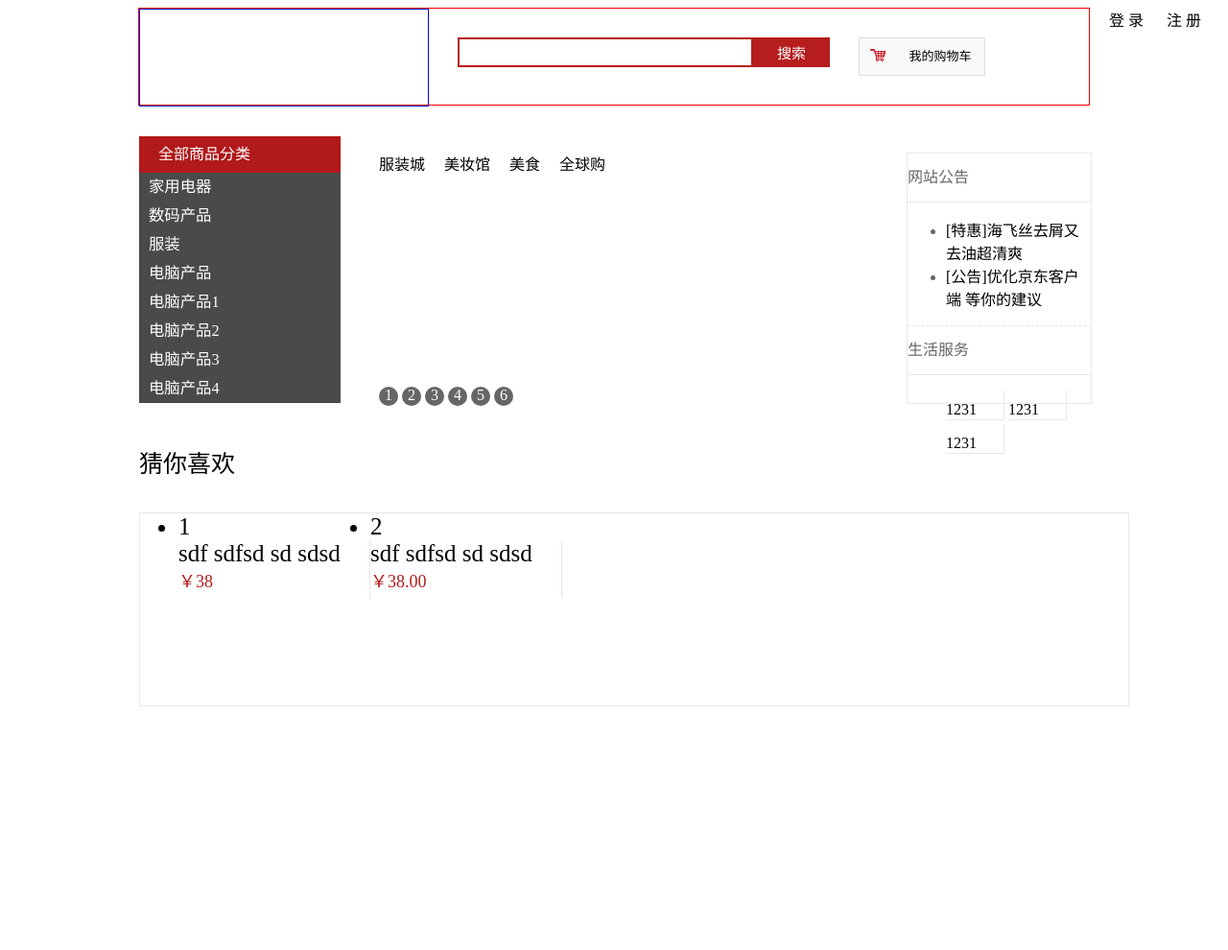
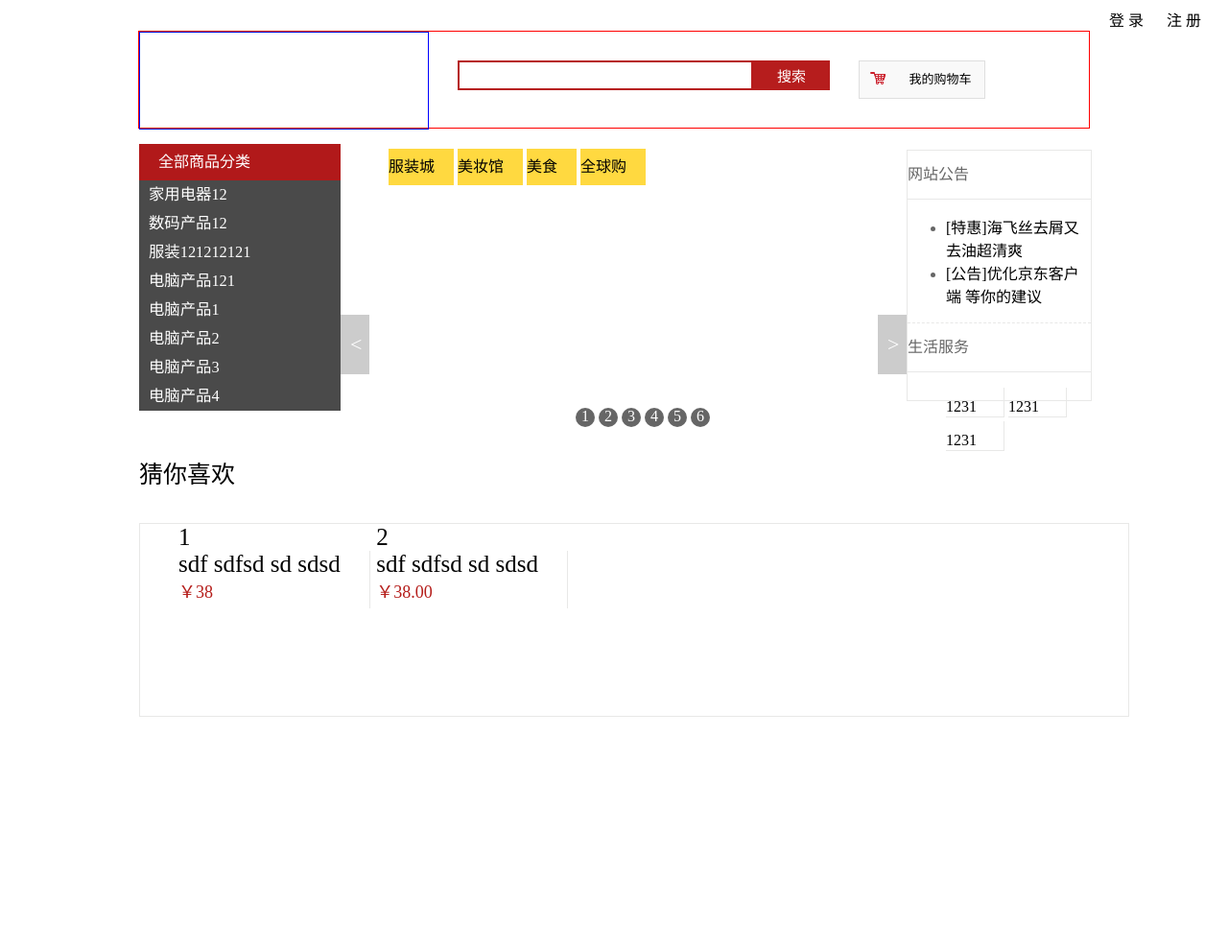
Before and after one commit to joriscai/project-practice, a PHP site: page /DbName/Application/Home/View/Index/index.html in a window 1280 px wide. Shown: the top 990 px of the page at 96% size. After the commit the page ends 747 px from the top, so only its background shows below. Run offline with PHP 8.4, Linux system fonts and the light colour scheme; some libraries are stand-ins or nearby versions.

Commit message:
首页完成导航栏、重新布局

```diff
--- a/Application/Home/View/Index/index.html
+++ b/Application/Home/View/Index/index.html
@@ -13,28 +13,102 @@
 
    </style>
    <script type="text/javascript">
-   		$(function(){
-   			$(".dd-inner .item").hover(function(){
+//----------------------------导航栏效果代码-----------------------//
+   		/*$(function(){
+   			$(".item").hover(function(){
+
    				$(".dorpdown-layer").fadeIn();
    				var index=$(this).index(".dd-inner .item");
 
    				if (!($(this).hasClass("hover"))) {
+
    				}
+   				else{}
+
    				$(this).addClass("hover").siblings().removeClass("hover");
 
-   				$($(".dorpdown-layerin")[index]).fadeIn().siblings().fadeOut();
+   				$($(".dorpdown-layerin")[index]).css("display","block").siblings().css("display","none");
 
    			},function(){
 			});
    			$(".dd-inner").mouseleave(function(){
 			$(".dorpdown-layer").fadeOut();
-			/*$(".dorpdown-layerin").fadeOut();*/
-			$(".dd-inner .item").removeClass("menulihover");
+			$(".dorpdown-layerin").fadeOut();
+			$(".dd-inner .item").removeClass("hover");
+
+			});
+
+   		})
+   		*/
+   		$(function(){
+   			$(".dd .item").hover(function(){
+
+   				$(".dorpdown-layer").fadeIn();
+   				var index=$(this).index(".dd-inner .item");
+   				$(this).addClass("hover").siblings().removeClass("hover");
+
+   				$($(".dorpdown-layerin")[index]).fadeIn().siblings().css("display","none");
+
+   			},function(){
+			});
+   			$(".dd").mouseleave(function(){
+			$(".dorpdown-layer").fadeOut();
+			$(".dorpdown-layerin").fadeOut();
+			$(".dd-inner .item").removeClass("hover");
 
 			});
 
    		})
 
+//-------- 图片轮播效果代码--------------------------------------------//
+
+   		$(function() {
+			/* 自动调整高度*/
+			var aheight=window.screen.availHeight;//取出屏幕的工作区
+			$(".main").css("height",aheight/1.82);
+			$(".picture").css("height",aheight/3.8);
+
+
+			/*自动播放*/
+			var curIndex=0;
+			var nextIndex=1;
+			var countOfImg=5;
+
+			autoTurn=function(){
+				$("#"+"ppt"+curIndex).fadeOut(10);
+				$("#"+"ppt"+nextIndex).fadeIn(10);
+				$("#"+curIndex).removeClass("selected")
+				$("#"+nextIndex).addClass("selected");
+				curIndex=nextIndex;
+				nextIndex=(nextIndex+1)%countOfImg;
+			};
+
+			var timeTurn=setInterval("autoTurn()",3000);//设置定时器
+
+
+			$(".pptb,.selected").mouseover(function(){
+				if(timeTurn != 0){
+					clearInterval(timeTurn);
+					timeTurn=0;
+				}
+
+				if(curIndex==this.id) {return;}
+				else{
+					$("#"+"ppt"+this.id).fadeIn(10);
+					$("#"+"ppt"+curIndex).fadeOut(10);
+					$("#"+curIndex).removeClass("selected")
+					$("#"+this.id).addClass("selected");
+					curIndex=this.id;
+					nextIndex=(this.id+1)%countOfImg;
+			}
+			});
+
+			$(".button-list").mouseout(function(){
+
+				timeTurn=setInterval("autoTurn()",3000);
+			});
+
+			});
    </script>
 </head>
 <body>
@@ -44,6 +118,7 @@
 			<a href="{:U('Home/User/regedit')}">注  册</a>
 		</div>
 	</div>
+	<div style="clear:both; height:0;"></div>
     <div class="logosearch" style="border:1px solid red;">
 		<div class="logo" style="border:1px solid blue;">
 		</div>
@@ -67,20 +142,22 @@
 				</div>
 				<div class="dd">
 					<div class="dd-inner">
-						<div class="item" id="">
-							<h3><a target="_blank" href="#">家用电器</a></h3>
+						<div class="item" >
+							<h3><a target="_blank" href="#">家用电器12</a></h3>
+
 					   	</div>
 						<div class="item" >
-							<h3><a target="_blank" href="#">数码产品</a></h3>
+							<h3><a target="_blank" href="#">数码产品12</a></h3>
 					   	</div>
 					   	<div class="item" >
-							<h3><a target="_blank" href="#">服装</a></h3>
+							<h3><a target="_blank" href="#">服装121212121</a></h3>
 					   	</div>
 					   	<div class="item" >
-							<h3><a target="_blank" href="#">电脑产品</a></h3>
+							<h3><a target="_blank" href="#">电脑产品121</a></h3>
 					   	</div>
 						<div class="item" >
 							<h3><a target="_blank" href="#">电脑产品1</a></h3>
+
 					   	</div>
 					   	<div class="item" >
 							<h3><a target="_blank" href="#">电脑产品2</a></h3>
@@ -93,24 +170,29 @@
 					   	</div>
 					</div>
 					<div class="dorpdown-layer" >
-						<div class=".dorpdown-layerin">家电脑城顶替枯无可奈何花落去枯燥轩辕丧权辱国是置顶帖</div>
-						<div class=".dorpdown-layerin">111家电脑城顶替枯无可奈何花落去枯燥轩辕丧权辱国是置顶帖</div>
-						<div class=".dorpdown-layerin">222家电脑城顶替枯无可奈何花落去枯燥轩辕丧权辱国是置顶帖</div>
+						<div class="dorpdown-layerin">家电脑城顶替枯无可奈何花落去枯燥轩辕丧权辱国是置顶帖</div>
+						<div class="dorpdown-layerin">111家电脑城顶替枯无可奈何花落去枯燥轩辕丧权辱国是置顶帖</div>
+						<div class="dorpdown-layerin">222家电脑城顶替枯无可奈何花落去枯燥轩辕丧权辱国是置顶帖</div>
+						<div class="dorpdown-layerin">33家电脑城顶替枯无可奈何花落去枯燥轩辕丧权辱国是置顶帖</div>
+						<div class="dorpdown-layerin">44家电脑城顶替枯无可奈何花落去枯燥轩辕丧权辱国是置顶帖</div>
+						<div class="dorpdown-layerin">55家电脑城顶替枯无可奈何花落去枯燥轩辕丧权辱国是置顶帖</div>
+						<div class="dorpdown-layerin">66家电脑城顶替枯无可奈何花落去枯燥轩辕丧权辱国是置顶帖</div>
+						<div class="dorpdown-layerin">77家电脑城顶替枯无可奈何花落去枯燥轩辕丧权辱国是置顶帖</div>
 					</div>
 	        	</div>
 	        </div>
 	        <div id="navitems">
-	        	<ul id="navitems-group1">
-					<li id="nav-fashion" class="fore1">
+	        	<ul id="">
+					<li  class="fore">
 						<a target="_blank" href="http://channel.jd.com/fashion.html">服装城</a>
 					</li>
-					<li id="nav-beauty" class="fore2">
+					<li class="fore">
 						<a target="_blank" href="http://channel.jd.com/beautysale.html">美妆馆</a>
 					</li>
-					<li id="nav-chaoshi" class="fore3">
+					<li class="fore">
 						<a target="_blank" href="http://channel.jd.com/chaoshi.html">美食</a>
 					</li>
-					<li id="nav-jdww" class="fore4">
+					<li class="fore">
 						<a target="_blank" href="http://www.jd.hk/">全球购</a>
 					</li>
 				</ul>
@@ -144,6 +226,10 @@
 				<li class="slider-item">5</li>
 				<li class="slider-item">6</li>
 			</ul>
+			<div class="slider-page" style="display: block;">
+				<a href="javascript:void(0)" class="slider-prev">&lt;</a>
+				<a href="javascript:void(0)" class="slider-next">&gt;</a>
+			</div>
 		</div>
 		<div class="news-serv">
 			<div class="news">
--- a/Public/CSS/index.css
+++ b/Public/CSS/index.css
@@ -1,8 +1,315 @@
+a{
+	color: black;
+	text-decoration: none;
+	padding:0px 20px 0px 0px;
+}
+a:hover{
+	color: red;
+	text-decoration: none;
+
+}
+a:visited{
+	color: black;
+	text-decoration: none;
+	padding:0px 20px 0px 0px;
+}
+a:active{
+	color: black;
+	text-decoration: none;
+	padding:0px 20px 0px 0px;
+}
+.w{
+	width:990px;
+	margin: 0 auto;
+	height: 300px;
+}
+.hover{
+	background-color: red;
+}
+.show{
+	display: block;
+}
+.logosearch{
+	margin: 0px auto;
+	width: 990px;
+	height:100px;
+}
+.logo{
+	float: left;
+	width:300px;
+	height:100px;
+}
+.search{
+	margin: 30px;
+	float: left;
+	}
+#searchtext{
+	display: inline;
+	height: 25px;
+	width: 300px;
+	border:2px solid #B61D1D;
+	font-size:23px;
+	float: left;
+}
+.search button{
+	height: 31px;
+	width: 80px;
+	border:2px solid #B61D1D;
+	background: #B61D1D;
+	color: white;
+	font-size: 15px;
+	}
+
+.shopbar{
+	width: 130px;
+	float: left;
+	margin-top: 30px;
+	text-align: center;
+	line-height: 38px;
+	background-color: #F9F9F9;
+	border:1px solid #DFDFDF;
+	font-size: 13px;
+}
+.shopl{
+	float: left;
+	margin:10px;
+	width: 18px;
+	height: 18px;
+	background: url(../img/jd2015img.png) 0 -58px no-repeat;
+}
+.shop a{
+	padding: 0px;
+	margin: 0px;
+}
+.nav{
+	width:800px;
+
+	line-height: 38px;
+	height: auto;
+
+}
+.nav ul{
+	list-style: none;
+}
+.nav ul li{
+	list-style: none;
+}
+#categorys{
+	margin-top:15px;
+	background-color: #B1191A;
+	height: 44px;
+	width: 210px;
+
+}
+#categorys a{
+	padding: 0 10px;
+}
+.dd{
+	z-index: 1;
+	font-size:14px;
+	width: 800px;
+	height: 260px;
+	position: relative;
+}
+.dd-inner{
+	width: 210px;
+
+	background: #4a4a4a;
+	z-index: 10;
+}
+.dt{
+	padding: 0 10px;
+}
+.dt a{
+	color: white;
+}
+#navitems{
+	margin: 10px;
+	padding: 0px;
+	position: relative;
+	top:-55px;
+	left:210px;
+	//background-color: #ffd940;
+}
+#navitems li{
+	display: inline-block;
+	background-color: #ffd940;
+}
+
+.item{
+
+	color: white;
+	margin: 0px;
+	padding: 0px;
+	height: 30px;
+	width: 210px;
+}
+.item a{
+	color: white;
+}
+.item h3{
+	font-weight: normal;
+	margin: 0px;
+	padding: 0px;
+	line-height: 30px;
+}
+.dorpdown-layer{
+	position: relative;
+	top:-240px;
+	left: 210px;
+	height: 100px;
+	display: none;
+	margin: 0px;
+	padding: 0px;
+	width: 590px;
+}
+.dorpdown-layerin{
+	display: none;
+	display: inline-block;
+	z-index: 50;
+	height: 240px;
+	background:rgba(0, 0, 0, 0.2);
+	margin: 0px;
+	padding: 0px;
+	width: 590px;
+}
+.slider{
+	width: 590px;
+	position: relative;
+	top:-70px;
+	//border: 1px black solid;
+	left: 210px;
+	height: 240px;
+}
+.slider ul{
+	width: 590px;
+	list-style: none;
+	height: 260px;
+}
+.slider ul li{
+	display: list-item;
+	display: inline-block;
+	width: 590px;
+	height: 250px;
+}
+.slider-extra{
+	width: 590px;
+	position: relative;
+	top:-95px;
+	left: 210px;
+	text-align: center;
+}
+.slider-page a {
+	position: absolute;
+	top: 40%;
+	margin-top: -105px;
+	z-index: 1;
+	display: block;
+	width: 0px;
+	height: 62px;
+	line-height: 62px;
+	background: rgba(0,0,0,0.2);
+	color: #fff;
+	text-align: center;
+	font-size: 22px;
+	padding-left: 10px;
+}
+.slider-prev{
+	left: 0px;
+}
+.slider-next{
+	right: 0px;
+}
+.slider-item{
+	display: inline-block;
+	border-radius: 50%;
+	width: 20px;
+	height: 20px;
+	text-align: center;
+	background-color: #666;
+	color: white;
+}
+.news-serv{
+	width: 191px;
+	position: relative;
+	left: 800px;
+	top: -400px;
+	border: 1px solid #E8E8E7;
+	height: 260px;
+	color: #666;
+	background-color: rgba(255,255,255,.85);
+}
+.news{
+	border-bottom:1px dashed #E8E8E7;
+}
+.nt{
+	border-bottom:1px solid #E8E8E7;
+	line-height: 50px;
+}
+.nc{
+
+}
+.lifeserv{
+	overflow: hidden;
+}
+.servmenu{
+	width: 60px;
+	height: 30px;
+	display: inline-block;
+	overflow: hidden;
+	line-height: 40px;
+	border-bottom:1px solid #E8E8E7;
+	border-right:1px solid #E8E8E7;
+}
+.lifeserv li span{
+	line-height: 40px;
+	height: 30px;
+	border-right:1px solid #E8E8E7;
+}
+.youlike{
+	width:990px;
+	margin: 20px auto;
+	font-size: 25px;
+
+}
+.youlike ul{
+	width: 990px;
+	height: 200px;
+	border: 1px solid #E8E8E7;
+
+}
+.youlike ul li{
+	width: 200px;
+	height: 215px;
+	display: inline-block;
+}
+.p-img{
+
+
+}
+.p-info{
+	border-right: 1px solid #E8E8E7;
+	height: 60px;
+}
+.p-name{
+
+}
+.p-price{
+	color: #b51d1a;
+	font-size: 18px;
+}
+.noborder{
+	border: 0px;
+}*/
+
+
+
+
+
+
+
+
 /*
-*{
-	border: 1px solid red;
-}
-*/
 a{
 	color: black;
 	text-decoration: none;
@@ -111,7 +418,7 @@ a:active{
 	padding: 0 10px;
 }
 .dd{
-
+	z-index: 10;
 	font-size:14px;
 	width: 800px;
 	height: 260px;
@@ -120,6 +427,7 @@ a:active{
 	width: 210px;
 	float: left;
 	background: #4a4a4a;
+	z-index: 10;
 }
 .dt{
 	padding: 0 10px;
@@ -154,6 +462,11 @@ a:active{
 	top:0px;
 	height: 100px;
 	display: none;
+}
+.dorpdown-layerin{
+	display: none;
+	float: left;
+	z-index: 5;
 }
 .slider{
 	width: 590px;
@@ -259,4 +572,4 @@ a:active{
 }
 .noborder{
 	border: 0px;
-}
+}*/
--- a/Public/pulish.css
+++ b/Public/pulish.css
@@ -33,3 +33,6 @@ ul{
 }
 li{
 }
+img{
+	border: 0px;
+}
```
